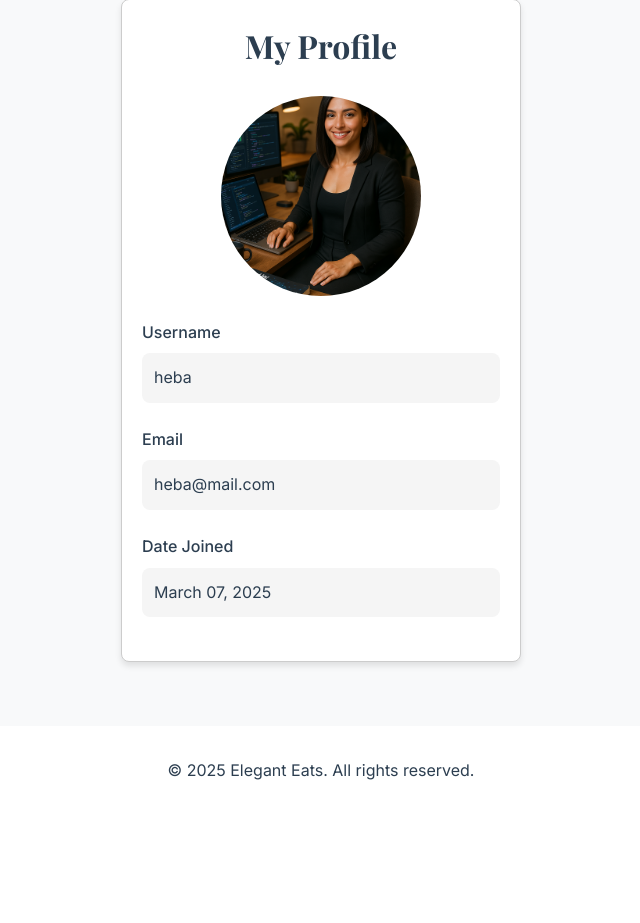
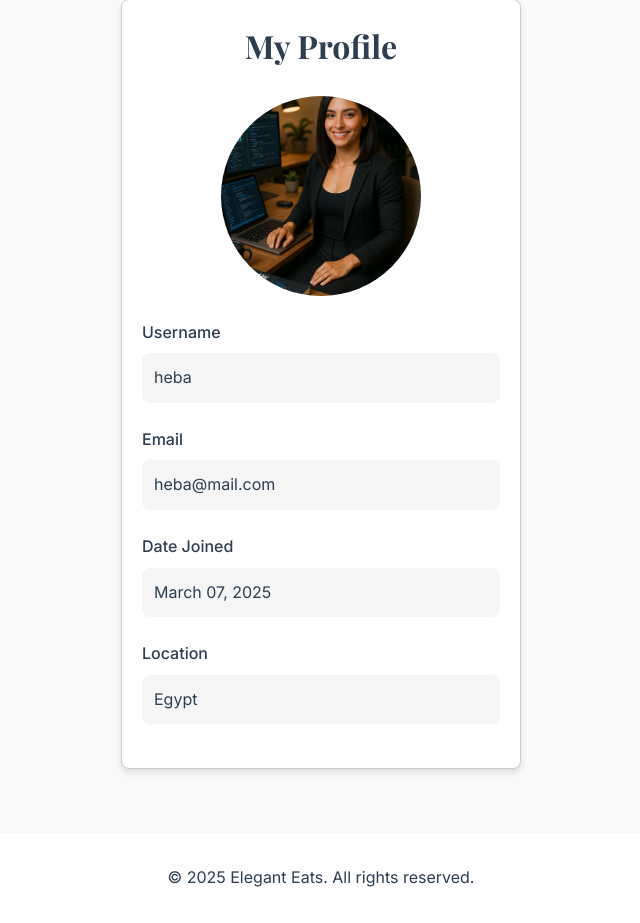
Before and after one commit to hebaghazali/eleganteats, a Django app: page /profile/ in a window 1280 px wide. Shown: the part 103-1026 px from the top of the page, without its empty margins (319-959 px from the left). Before the commit the page ends 883 px from the top, so only its background shows below. Run offline with Django 5.2, Linux system fonts and the light colour scheme; a user stored in the database is signed in; data comes from the database, SQL or seed files in the repository; both versions use the stored data as it was after the commit.

Commit message:
feat: update profile image field to use default.png; add location display in profile template

```diff
--- a/users/models.py
+++ b/users/models.py
@@ -3,7 +3,7 @@ from django.contrib.auth.models import User
 
 class Profile(models.Model):
     user = models.OneToOneField(User, on_delete=models.CASCADE)
-    image = models.ImageField(default='default.jpg', upload_to='profile_pics')
+    image = models.ImageField(default='default.png', upload_to='profile_pics')
     location = models.CharField(max_length=100, blank=True)
 
     def __str__(self):
--- a/users/templates/users/profile.html
+++ b/users/templates/users/profile.html
@@ -26,6 +26,11 @@
             <p>{{ user.date_joined|date:'F d, Y' }}</p>
         </div>
 
+        <div class="form-group">
+            <label>Location</label>
+            <p>{{ user.profile.location }}</p>
+        </div>
+
 
         {% if user_recipes %}
         <h2 style="margin: 2rem 0 1rem">My Recipes</h2>
```
Also changed, not shown: db.sqlite3, media/default.png (added), users/migrations/0003_alter_profile_image.py (added).
